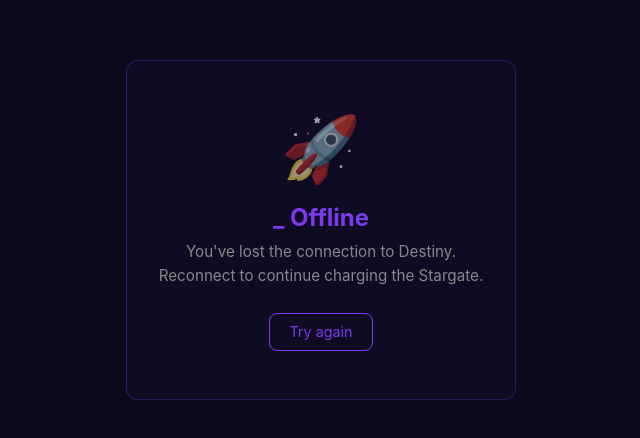
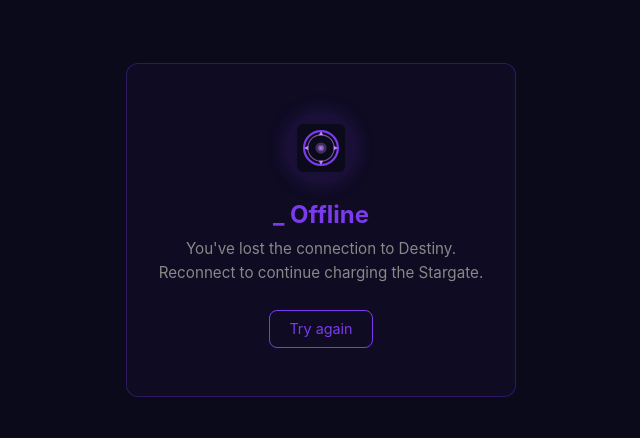
Before and after one commit to CLMTek-LLC/stargate-ship, a website: page public/offline.html in a window 1280 px wide. Shown: the part 170-608 px from the top of the page, without its empty margins (319-959 px from the left). Drawn offline with Linux system fonts and the light colour scheme.

Commit message:
Branded offline/404 pages with stargate ring icon
- offline.html: Replaced bare 🚀 emoji with branded favicon.svg in
  icon-ring container (purple glow ring + shadow matching game's
  #7c3aed palette). Same styling pattern as shellybot-app offline page.
- 404.html: Added branded icon-ring with favicon.svg, favicon/manifest
  meta links, noindex meta, and hover glow on 'Return to Ship' button.
- Both pages now visually consistent with the game brand instead of
  using generic unstyled emoji/plain text.

```diff
--- a/public/offline.html
+++ b/public/offline.html
@@ -29,10 +29,19 @@
       max-width: 400px;
       background: rgba(124,58,237,0.04);
     }
-    .icon {
-      font-size: 64px;
-      margin-bottom: 1rem;
-      opacity: 0.6;
+    .icon-ring {
+      width: 72px; height: 72px;
+      margin: 0 auto 1rem;
+      border-radius: 50%;
+      background: rgba(124,58,237,0.1);
+      display: flex;
+      align-items: center;
+      justify-content: center;
+      box-shadow: 0 0 20px rgba(124,58,237,0.2);
+    }
+    .icon-ring img {
+      width: 48px; height: 48px;
+      display: block;
     }
     h1 {
       font-size: 1.5rem;
@@ -55,16 +64,19 @@
       padding: 0.6rem 1.2rem;
       border-radius: 8px;
       font-size: 0.9rem;
-      transition: background 0.2s;
+      transition: background 0.2s, box-shadow 0.2s;
     }
-    a:hover { background: rgba(124,58,237,0.1); }
+    a:hover {
+      background: rgba(124,58,237,0.1);
+      box-shadow: 0 0 12px rgba(124,58,237,0.3);
+    }
     .blink { animation: blink 1.2s step-end infinite; }
     @keyframes blink { 50% { opacity: 0; } }
   </style>
 </head>
 <body>
   <div class="card">
-    <div class="icon">🚀</div>
+    <div class="icon-ring"><img src="/favicon.svg" alt="" width="48" height="48" /></div>
     <h1><span class="blink">_</span> Offline</h1>
     <p>You've lost the connection to Destiny.<br />Reconnect to continue charging the Stargate.</p>
     <a href="/">Try again</a>
```
Also changed, not shown: public/404.html (+22 -1 lines).
